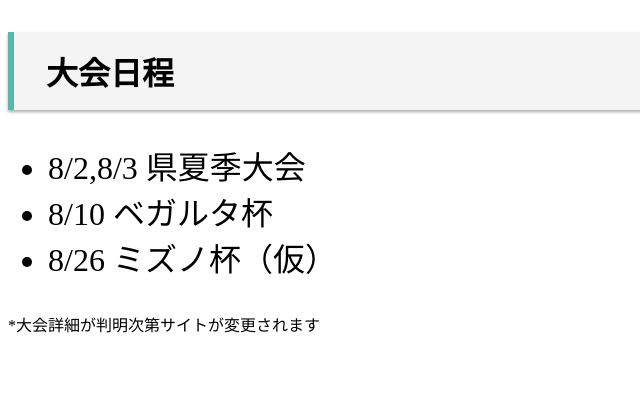
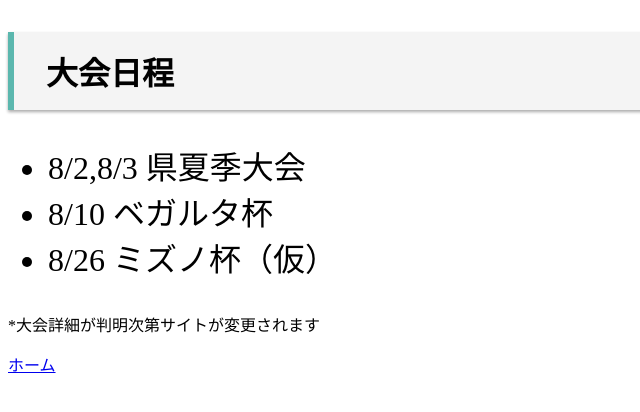
Before and after one commit to kai-sss/lbv, a plain HTML site: page index.html in a window 1280 px wide. Shown: the full height of the page, 0-640 px from the left. Drawn offline with Linux system fonts and the light colour scheme.

Commit message:
Update index.html

```diff
--- a/index.html
+++ b/index.html
@@ -17,5 +17,6 @@
     </ul>
     <p>*大会詳細が判明次第サイトが変更されます
     </p>
+    <a href="https://kai-sss.github.io/kaihome/">ホーム</a>
 </body>
 </html>
```
